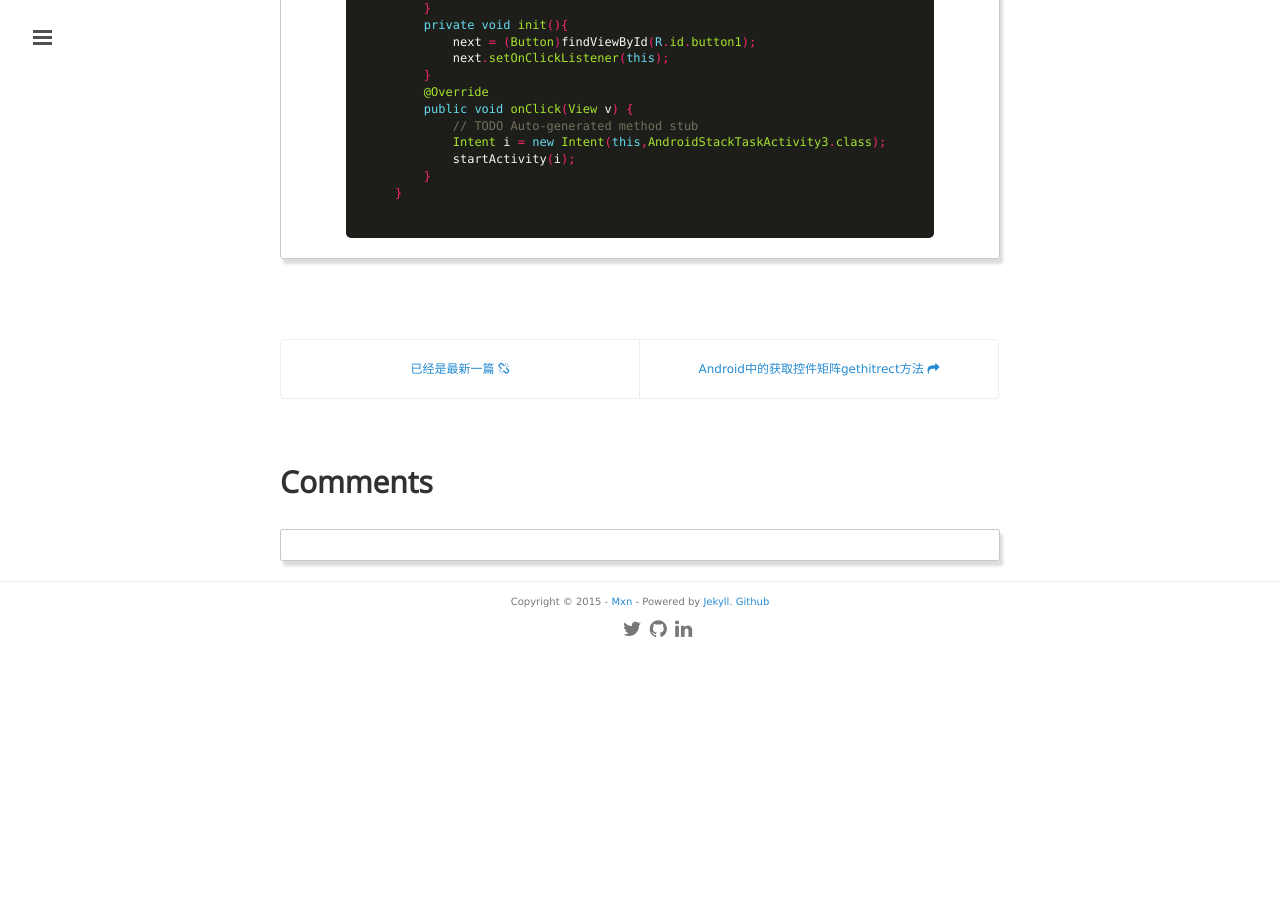
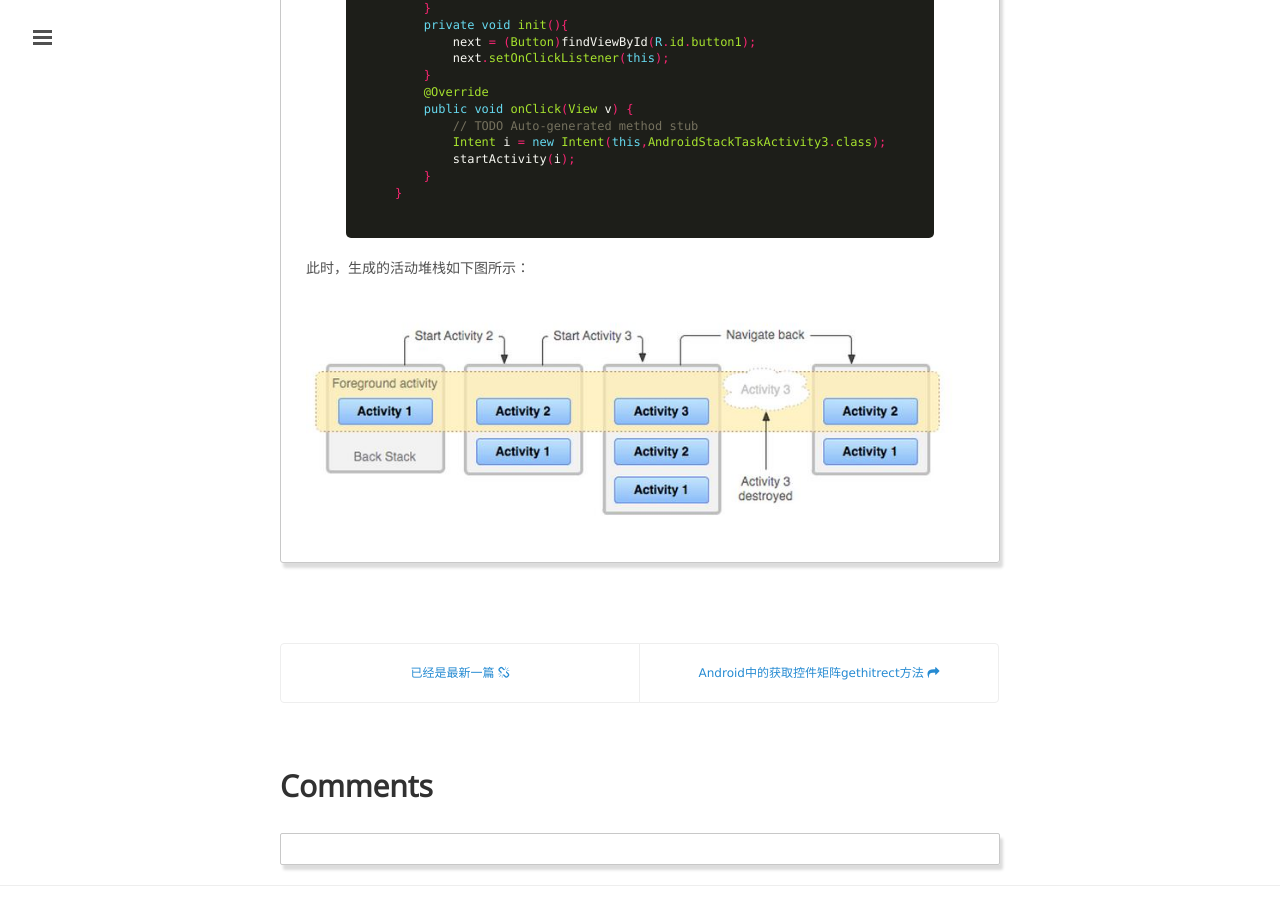
Before and after one commit to mxn21/mxn21.github.io, a Jekyll site: the page built from _posts/2015-8-1-Android堆栈分析.md, in a window 1280 px wide and 900 px high, scrolled down 1384 px. Built offline with Jekyll 4.4.1, drawn with Linux system fonts in a browser that asks for light colours; Markdown is read by kramdown in place of the engine named in the settings; comment, search, counter and statistics services are not loaded; before the commit the page ends 2038 px from its top, so only the background shows below that.

Commit message:
23423432
23423

```diff
--- a/_posts/2015-8-1-Android堆栈分析.md
+++ b/_posts/2015-8-1-Android堆栈分析.md
@@ -74,3 +74,7 @@
         }
     }
     {% endhighlight %}
+
+此时，生成的活动堆栈如下图所示：
+
+![](https://raw.githubusercontent.com/mxn21/mxn21.github.io/master/public/img/img54.jpg)
```
Also changed, not shown: public/img/img54.jpg (added).
